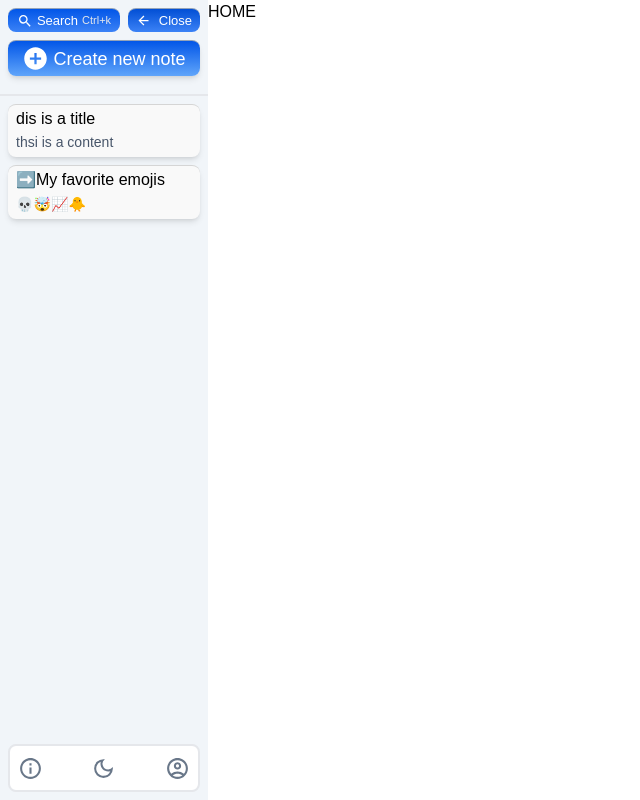
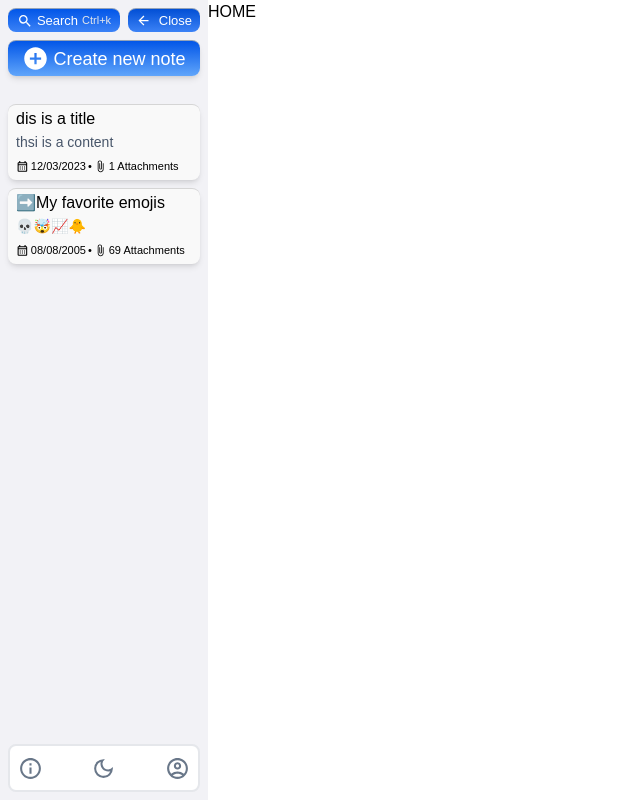
Before and after one commit to notmilanxd/notes, a React (Create React App) app: page / in a window 1280 px wide. Shown: the whole page, without its empty margins (0-640 px from the left). Built offline with nearby package versions, Linux system fonts and the light colour scheme.

Commit message:
before next js migrating

```diff
--- a/package.json
+++ b/package.json
@@ -12,7 +12,6 @@
     "react-dom": "^18.2.0",
     "react-hotkeys-hook": "^4.3.7",
     "react-icons": "^4.7.1",
-    "react-router": "^6.8.1",
     "react-scripts": "5.0.1",
     "tailwind-scrollbar": "^2.1.0",
     "web-vitals": "^2.1.4"
--- a/src/App.js
+++ b/src/App.js
@@ -4,7 +4,7 @@ import Home from './components/Home';
 import * as MaterialIcons from "react-icons/md"
 import AccPopUp from './components/accountPopUpBox';
 import { SearchShortcut } from './components/searchFunction';
-import { SearchButtonLong, SearchButtonShort, TestButton } from './components/buttons';
+import { SearchButtonLong, SearchButtonShort } from './components/buttons';
 import { NoteElement } from './components/createNote';
 
 
@@ -20,6 +20,7 @@ function App() {
 
   const [modeSwitcher, setModeSwitcher] = useState(DarkIcon)
   const [isAccountPopUp, setAccountPopUp] = useState(false)
+  const [isSidebarHover, setSidebarHover] = useState(false)
 
   const myRef = useRef(null);
 
@@ -43,11 +44,15 @@ function App() {
     [
         {
             title: "dis is a title",
-            content: "thsi is a content"
+            content: "thsi is a content",
+            date: "12/03/2023",
+            attachments: 1
         },
         {
             title: "➡️My favorite emojis",
-            content: "💀🤯📈🐥"
+            content: "💀🤯📈🐥",
+            date: "08/08/2005",
+            attachments: 69
         }
 
 
@@ -56,7 +61,7 @@ function App() {
 
   function CreateNewNote() {
     addNote(
-      [{title: "My favorite word 😩", content: "Okay so my favorite word is: UwU... Why? I want to eplain this in this video"}, ...noteList]
+      [{title: "My favorite word 😩", content: "Okay so my favorite word is: UwU... Why? I want to eplain this in this video", date: "26/09/2013", attachments: 2}, ...noteList]
 
     )
   }
@@ -76,17 +81,19 @@ function App() {
     <div className="App">
         <div ref={myRef}>
         {/* SIDEBAR */}
-        <div className={`${sideBar ? "w-52" : "w-10 justify-center"} fixed h-full bg-slate-100 dark:bg-[#181818] transition-all duration-300 flex flex-wrap`}>
+        <div className={`${sideBar ? "w-52" : "w-10 justify-center"} fixed h-full bg-[#f2f2f6] dark:bg-[#181818] transition-all duration-300 flex flex-wrap`}>
           {sideBar ?
           <>
           {/* FLOATING MENU */}
 
-          <div className='absolute top-[6.5rem] overflow-y-auto overflow-x-hidden w-full h-[calc(100%-10.5rem)] space-y-2 justify-center scrollbar-thumb-slate-200 hover:scrollbar-thumb-slate-300 dark:scrollbar-thumb-[#363636] hover:dark:scrollbar-thumb-[#454545] scrollbar-thin scrollbar-thumb-rounded-lg'>
+          <div onMouseOver={()=>{setSidebarHover(true)}} onMouseOut={()=>{setSidebarHover(false)}} className={`${isSidebarHover ? "scrollbar-thumb-slate-200 hover:scrollbar-thumb-slate-300 hover:dark:scrollbar-thumb-[#5b5b5b] dark:scrollbar-thumb-[#454545]" : "scrollbar-thumb-transparent"} absolute top-[6.5rem] overflow-y-auto overflow-x-hidden w-full h-[calc(100%-10.5rem)] space-y-2 justify-center scrollbar-thin scrollbar-thumb-rounded-lg`}>
             {noteList.map((notes) => {
               return(
               <NoteElement
                 title={notes.title}
                 content={notes.content}
+                createDate={notes.date}
+                attachments={notes.attachments}
               />)
             })}
           </div>
@@ -114,7 +121,7 @@ function App() {
           </>
 
           : null}
-                <div className={`${sideBar ? "w-full h-24 border-b-2 dark:border-[#363636]" : null}`}>
+                <div className={`${sideBar ? "w-full h-24" : null}`}>
                   {sideBar ? <SearchButtonLong />
                   : null}
                   <div onClick={
--- a/src/components/buttons.js
+++ b/src/components/buttons.js
@@ -1,6 +1,6 @@
 import { SearchIconFunction } from "./searchFunction"
 import * as MaterialIcons from "react-icons/md"
-import { isMacOs } from "react-device-detect"
+import { isMacOs, isMobile } from "react-device-detect"
 import { motion } from "framer-motion"
 
 export function SearchButtonLong() {
@@ -9,7 +9,7 @@ export function SearchButtonLong() {
         <div onClick={() => SearchIconFunction()} className='top-2 bg-gradient-to-b from-[#0256e8] to-blue-500 absolute flex cursor-pointer items-center rounded-l-lg rounded-r-lg border-t border-1.5 border-t-slate-400 h-6 w-28 mx-2 justify-center flex-wrap space-x-1 select-none'>
             <MaterialIcons.MdSearch className='text-white' />
             <p className='text-white text-[13px] font-thin select-none'>Search</p>
-            <p className="text-gray-200 text-[11px]">{isMacOs ? "⌘+k" : "Ctrl+k"}</p>
+            <p className="text-gray-200 text-[11px]">{isMacOs ? "⌘+k" : isMobile ? null : "Ctrl+k"}</p>
         </div>
 
     )
--- a/src/components/createNote.js
+++ b/src/components/createNote.js
@@ -1,3 +1,5 @@
+import * as MaterialIcons from "react-icons/md"
+
 export function NoteElement(props) {
     return(
         <div className="bg-[#f9f9f9] w-48 mx-2 dark:bg-[#323232] cursor-pointer rounded-l-lg rounded-r-lg border-t border-1.5 dark:border-[#636363] border-[#d5d5d5] shadow-md dark:shadow-[#090909] select-none">
@@ -5,7 +7,14 @@ export function NoteElement(props) {
                 <p className="mx-2 my-[0.10rem] dark:text-white overflow-hidden text-ellipsis whitespace-nowrap">{props.title}</p>
             </div>
             <p className="mx-2 dark:text-[#b4b4b4] text-sm overflow-hidden text-ellipsis whitespace-nowrap text-slate-600">{props.content}</p>
-            <div className="h-[0.33rem]"></div>
+            <div className="h-7 flex items-center mx-2 space-x-0.5">
+              <MaterialIcons.MdOutlineCalendarMonth className="dark:text-white text-[0.8rem]" />
+              <p className="dark:text-white text-[0.69rem]">{props.createDate}</p>
+              <p className="dark:text-white text-[0.69rem]">•</p>
+              <MaterialIcons.MdAttachFile className="dark:text-white text-[0.8rem]" />
+              <p className="dark:text-white text-[0.69rem] overflow-hidden text-ellipsis whitespace-nowrap">{props.attachments} Attachments</p>
+            </div>
+
         </div>
     )
 }
```
Also changed, not shown: src/components/images/zeke.png (added), 1 other file (tests, documents, lock files or other folders).
